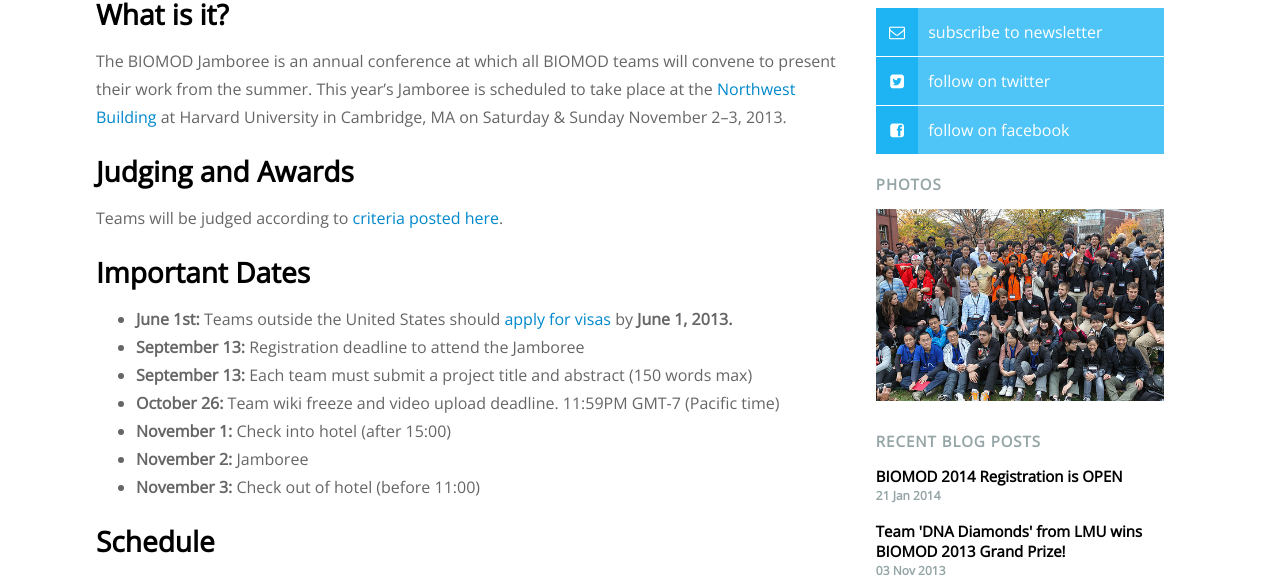
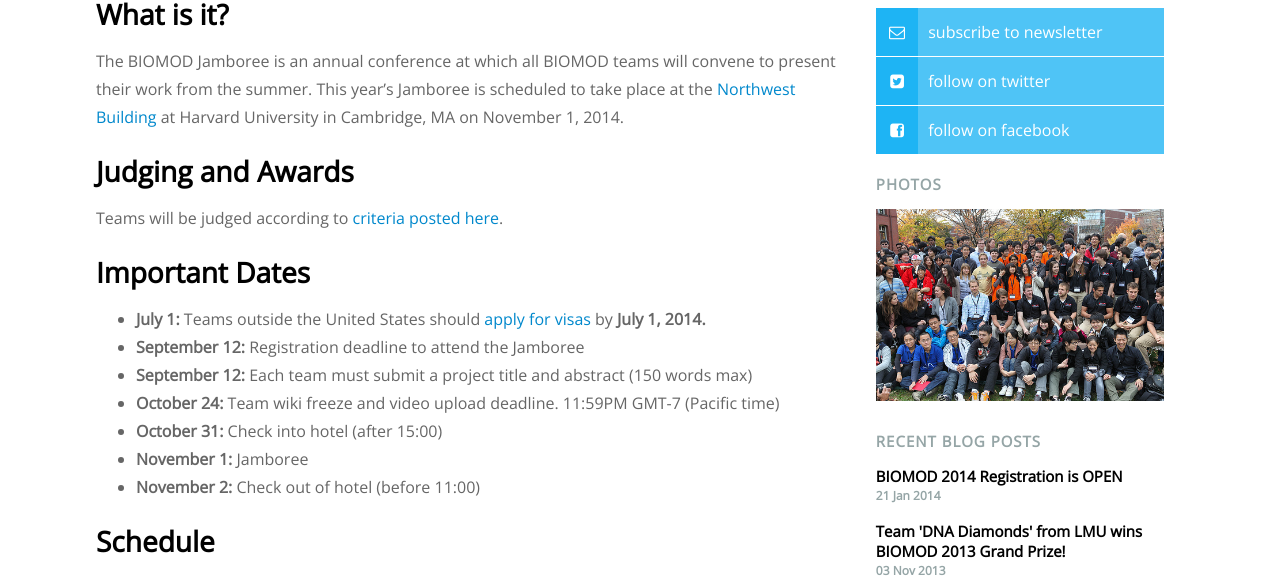
Before and after one commit to sdouglas/biomod, a Jekyll site: the page built from jamboree/index.md, in a window 1280 px wide. Shown: the part 215-794 px from the top of the page. Built offline with Jekyll 4.4.1, drawn with Linux system fonts in a browser that asks for light colours; nearby versions of some CDN libraries; Markdown is read by kramdown in place of the engine named in the settings.

Commit message:
jamboree and join pages updated to pull dates from _config. removed time zone adjustment because it wasn't working properly

```diff
--- a/_config.yml
+++ b/_config.yml
@@ -12,12 +12,14 @@ excerpt_separator: <!--more-->
 upcoming_date: 2014-04-30 23:59:00 -0400
 
 # important dates
-team_registration_deadline: 2014-04-30 23:59:00 -0400
-judging_criteria_posted: 2014-05-01 23:59:00 -0400
-visa_letter_requests:  2014-07-01 23:59:00 -0400
-jamboree_registration_deadline: 2014-09-12 23:59:00 -0400
-project_abstract_deadline: 2014-09-12 23:59:00 -0400
-wiki_video_deadline: 2014-10-24 23:59:00 -0700
-hotel_checkin_time: 2014-10-31 15:00:00 -0400
-jamboree_start_time: 2014-11-01 09:00:00 -0400
-hotel_checkout_time: 2014-11-02 11:00:00 -0400
+#team_registration_deadline: 2014-04-30 23:59:00 -0400
+team_registration_deadline: 2014-04-30 23:59:00
+judging_criteria_posted: 2014-05-01 23:59:00
+visa_letter_requests:  2014-07-01 23:59:00
+jamboree_registration_deadline: 2014-09-12 23:59:00
+project_abstract_deadline: 2014-09-12 23:59:00
+# wiki video deadline supposed to be in Pacific time zone
+wiki_video_deadline: 2014-10-24 23:59:00
+hotel_checkin_time: 2014-10-31 15:00:00
+jamboree_start_time: 2014-11-01 09:00:00
+hotel_checkout_time: 2014-11-02 11:00:00
--- a/assets/css/colors.css
+++ b/assets/css/colors.css
@@ -24,8 +24,8 @@ footer.subfooter {
   color: #95a5a6; }
 
 header ul.horizontal {
-  background: #d9d9d9;
-  padding-right: 20px; }
+  color: #ccc;
+  background: #d9d9d9; }
   header ul.horizontal a:link, header ul.horizontal a:visited {
     color: #444; }
 
--- a/jamboree/index.md
+++ b/jamboree/index.md
@@ -7,7 +7,7 @@ date:   2013-08-28 16:27:08
 
 ## What is it?
 
-The BIOMOD Jamboree is an annual conference at which all BIOMOD teams will convene to present their work from the summer. This year's Jamboree is scheduled to take place at the [Northwest Building](http://isites.harvard.edu/icb/icb.do?keyword=k68489&amp;pageid=icb.page331114) at Harvard University in Cambridge, MA on Saturday &amp; Sunday November 2–3, 2013.
+The BIOMOD Jamboree is an annual conference at which all BIOMOD teams will convene to present their work from the summer. This year's Jamboree is scheduled to take place at the [Northwest Building](http://isites.harvard.edu/icb/icb.do?keyword=k68489&amp;pageid=icb.page331114) at Harvard University in Cambridge, MA on {{ site.jamboree_start_time | date: '%B %-d, %Y' }}.
 
 ## Judging and Awards
 
@@ -15,13 +15,13 @@ Teams will be judged according to [criteria posted here](/judging).
 
 ## Important Dates
 
-- **June 1st:** Teams outside the United States should [apply for visas](visa-information) by **June 1, 2013.**
-- **September 13:** Registration deadline to attend the Jamboree
-- **September 13:** Each team must submit a project title and abstract (150 words max)
-- **October 26:** Team wiki freeze and video upload deadline. 11:59PM GMT-7 (Pacific time)
-- **November 1:** Check into hotel (after 15:00)
-- **November 2:** Jamboree
-- **November 3:** Check out of hotel (before 11:00)
+- **{{ site.visa_letter_requests | date: '%B %-d' }}:** Teams outside the United States should [apply for visas](visa-information) by **{{ site.visa_letter_requests | date: '%B %-d, %Y' }}.**
+- **{{ site.jamboree_registration_deadline | date: '%B %-d' }}:** Registration deadline to attend the Jamboree
+- **{{ site.project_abstract_deadline | date: '%B %-d' }}:** Each team must submit a project title and abstract (150 words max)
+- **{{ site.wiki_video_deadline | date: '%B %-d' }}:** Team wiki freeze and video upload deadline. 11:59PM GMT-7 (Pacific time)
+- **{{ site.hotel_checkin_time | date: '%B %-d' }}:** Check into hotel (after 15:00)
+- **{{ site.jamboree_start_time | date: '%B %-d' }}:** Jamboree
+- **{{ site.hotel_checkout_time | date: '%B %-d' }}:** Check out of hotel (before 11:00)
 
 ## Schedule
 
```
Also changed, not shown: how-join/index.md (+6 -6 lines).
